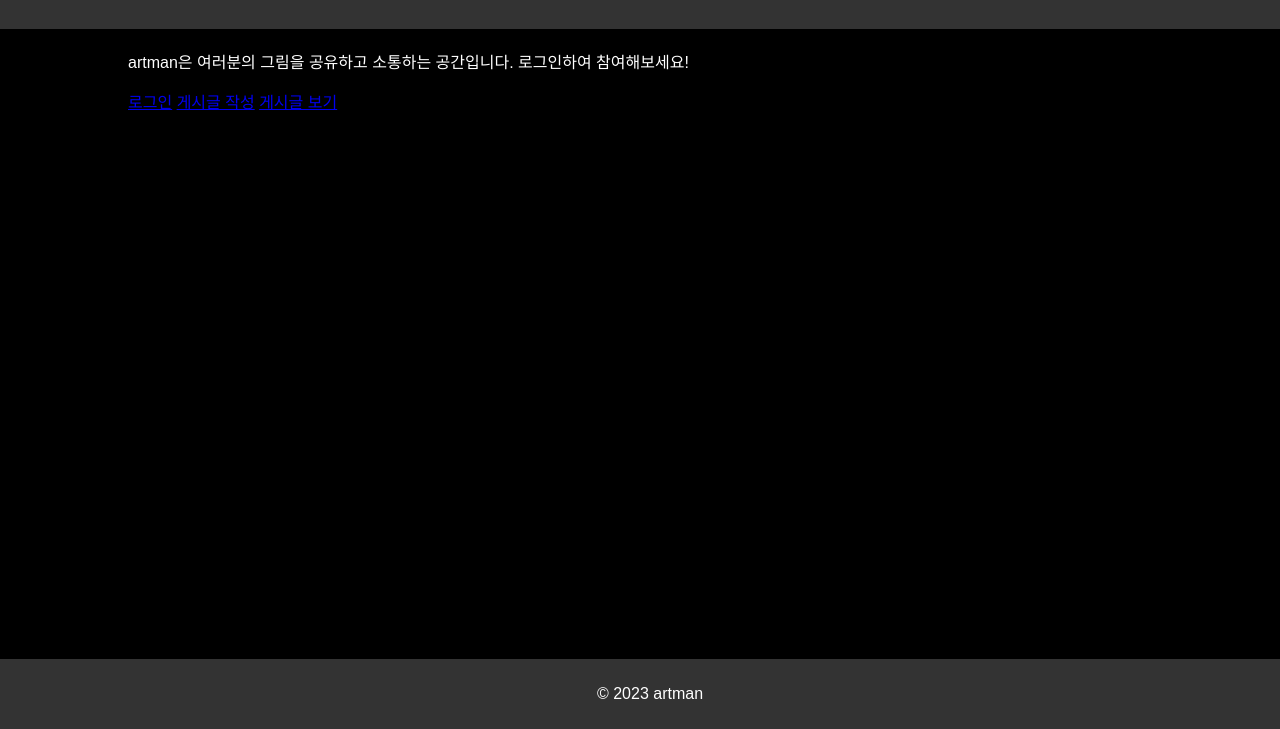
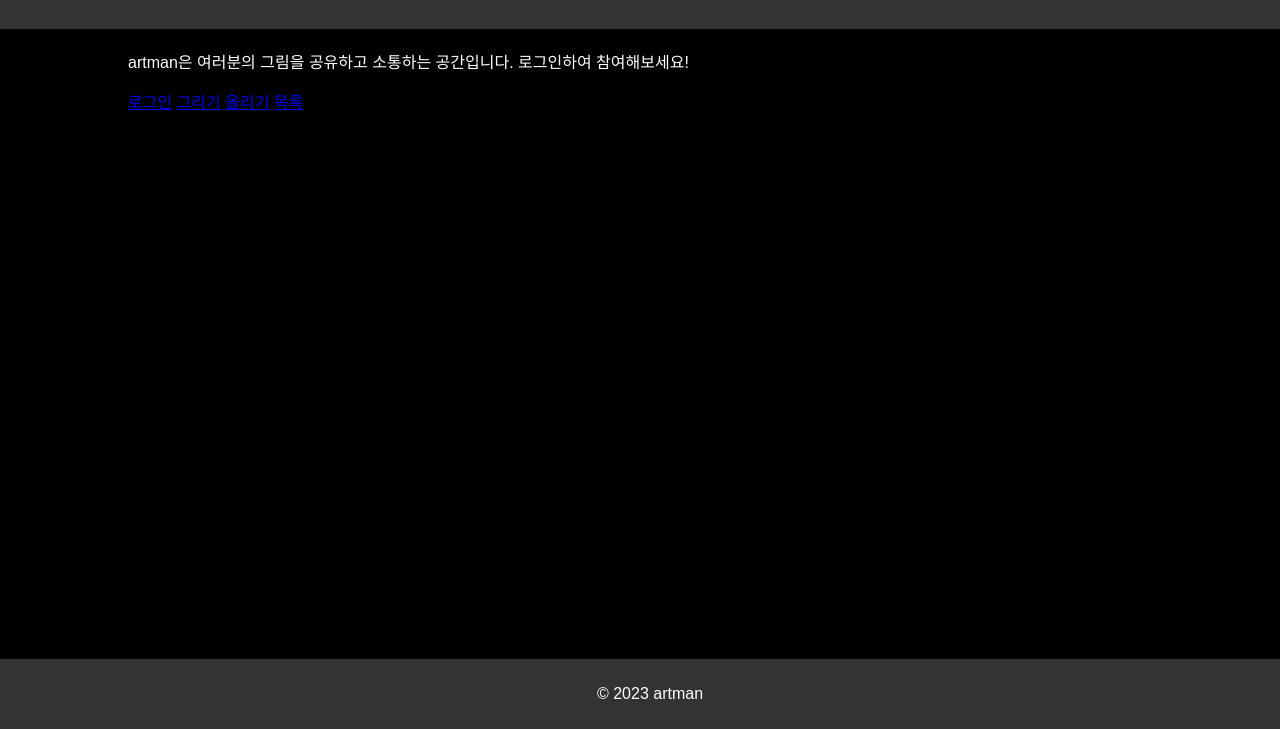
Before and after one commit to Kdy010010/Artman, a plain HTML site: page index.html in a window 1280 px wide. Shown: the part 71-800 px from the top of the page. Drawn offline with Linux system fonts and the light colour scheme.

Commit message:
Update index.html

```diff
--- a/index.html
+++ b/index.html
@@ -67,8 +67,9 @@
         <p>artman은 여러분의 그림을 공유하고 소통하는 공간입니다. 로그인하여 참여해보세요!</p>
         <a href="Login.html">로그인</a>
 
-        <a href="create.html">게시글 작성</a>
-        <a href="list.html">게시글 보기</a>
+        <a href="Draw.html">그리기</a>
+        <a href="https://github.com/Kdy010010/Artman/issues/new">올리기</a>
+        <a href="https://github.com/Kdy010010/Artman/issues">목록</a>
     </section>
 
     <footer>
```
